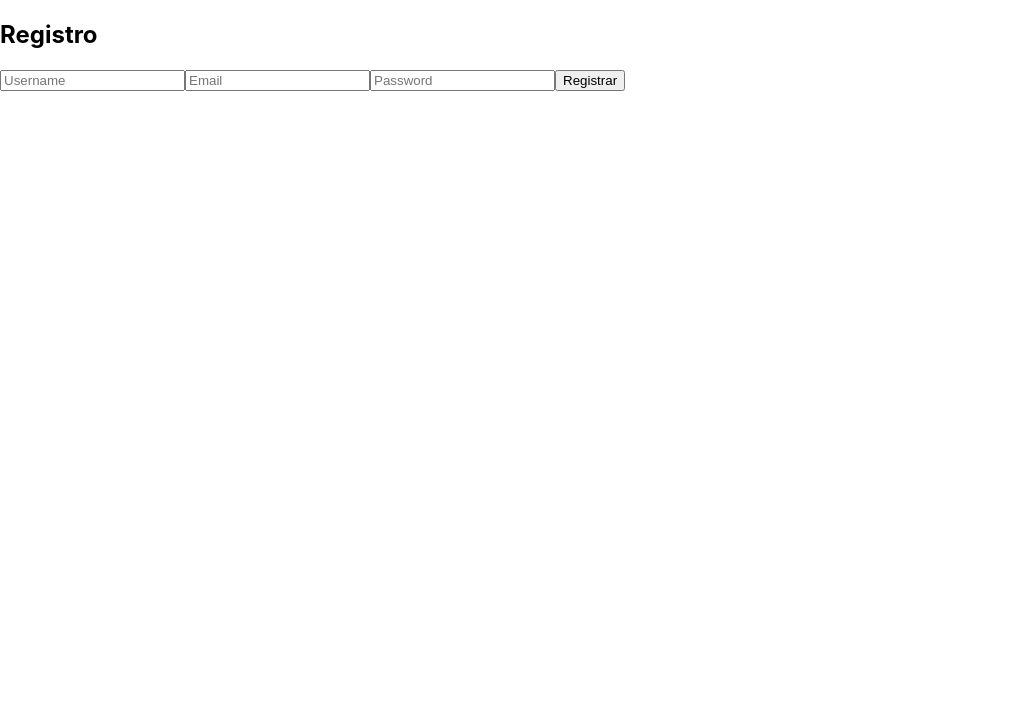
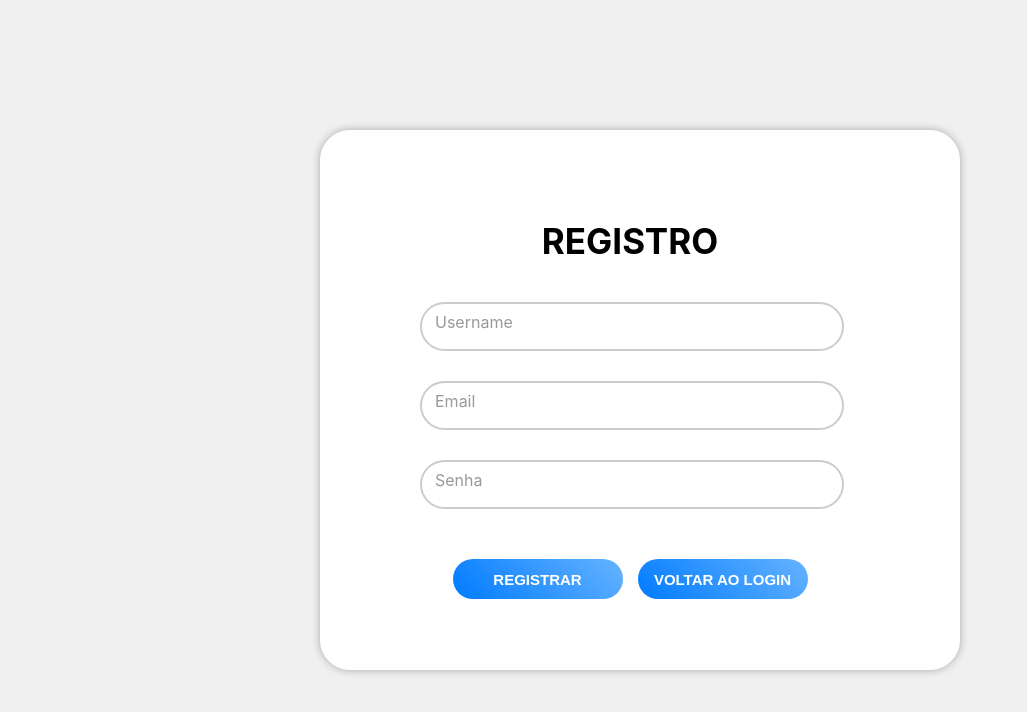
Before and after one commit to rcknathan/form-app, a React (Create React App) app in the folder form-app-frontend/: page /register in a window 1280 px wide. Shown: the top 712 px of the page, without its empty margins (0-1027 px from the left). Built offline with nearby package versions, Linux system fonts and the light colour scheme.

Commit message:
Updates
PasswordStrength
Register Style

```diff
--- a/form-app-frontend/src/components/Login.js
+++ b/form-app-frontend/src/components/Login.js
@@ -3,6 +3,7 @@ import axios from 'axios';
 import { useNavigate } from 'react-router-dom';
 import loginImage from '../images/login-img.png';
 
+import '../styles/General.css';
 import '../styles/Login.css';
 
 function Login() {
@@ -27,7 +28,7 @@ function Login() {
     };
 
     return (
-        <div class="main-login">
+        <div class="main">
             <div class="table-login">
                 <div className="image-section">
                     <img src={loginImage} alt="Login" className="login-image" />
@@ -43,7 +44,7 @@ function Login() {
                                     onChange={(e) => setEmail(e.target.value)}
                                     required
                                 />
-                                <label for="username">Email</label>
+                                <label for="email">Email</label>
                             </div>
                             <div class="input-container">
                                 <input
@@ -53,7 +54,7 @@ function Login() {
                                     onChange={(e) => setPassword(e.target.value)}
                                     required
                                 />
-                                <label for="username">Senha</label>
+                                <label for="password">Senha</label>
                             </div>
                             <div class="button-section">
                                 <button type="submit">ENTRAR</button>
--- /dev/null
+++ b/form-app-frontend/src/components/PasswordStrengthChecker.js
@@ -0,0 +1,73 @@
+import React, { useState, useEffect } from 'react';
+import '../styles/PasswordStrengthChecker.css';
+
+const PasswordStrengthChecker = ({ password, setPassword, setPasswordStrength }) => {
+    const [passwordStrength, setLocalPasswordStrength] = useState(0);
+    const [showStrength, setShowStrength] = useState(false);
+
+    const getPasswordStrength = (password) => {
+        let strength = 0;
+        if (password.length > 5) strength++;
+        if (password.length > 8) strength++;
+        if (/[A-Z]/.test(password)) strength++;
+        if (/[a-z]/.test(password)) strength++;
+        if (/\d/.test(password)) strength++;
+        if (/[\W]/.test(password)) strength++;
+        return strength;
+    };
+
+    const getStrengthLabel = (strength) => {
+        switch (strength) {
+            case 0:
+            case 1:
+                return 'Fraca';
+            case 2:
+            case 3:
+                return 'Leve';
+            case 4:
+            case 5:
+                return 'Forte';
+            case 6:
+                return 'Ideal';
+            default:
+                return '';
+        }
+    };
+
+    const handlePasswordChange = (e) => {
+        const newPassword = e.target.value;
+        setPassword(newPassword);
+        const newStrength = getPasswordStrength(newPassword);
+        setLocalPasswordStrength(newStrength);
+        setPasswordStrength(newStrength);
+        setShowStrength(newPassword.length > 0); // Mostra o indicador apenas se houver algo no input
+    };
+
+    useEffect(() => {
+        setPasswordStrength(passwordStrength);
+    }, [passwordStrength, setPasswordStrength]);
+
+    return (
+        <div className="password-container">
+            <div className="input-container">
+                <input
+                    type="password"
+                    value={password}
+                    onChange={handlePasswordChange}
+                    onFocus={() => setShowStrength(password.length > 0)} // Garante que o indicador apareça ao focar no campo se a senha tiver valor
+                    required
+                    placeholder=""
+                />
+                <label htmlFor="password">Senha</label>
+            </div>
+            <div className="password-p">
+                {/* Sempre exibe o p, mas o texto só aparece se a senha tiver algum valor */}
+                <p className={`password-strength ${getStrengthLabel(passwordStrength).toLowerCase()}`}>
+                    {password.length > 0 ? getStrengthLabel(passwordStrength) : ''}
+                </p>
+            </div>
+        </div>
+    );
+};
+
+export default PasswordStrengthChecker;
--- a/form-app-frontend/src/components/Register.js
+++ b/form-app-frontend/src/components/Register.js
@@ -1,15 +1,29 @@
 import React, { useState } from 'react';
 import axios from 'axios';
 import { useNavigate } from 'react-router-dom';
+import PasswordStrengthChecker from './PasswordStrengthChecker';
+
+import '../styles/General.css';
+import '../styles/Register.css';
 
 function Register() {
     const [username, setUsername] = useState('');
     const [email, setEmail] = useState('');
     const [password, setPassword] = useState('');
+    const [passwordStrength, setPasswordStrength] = useState(0); // Novo estado para guardar a força da senha
     const navigate = useNavigate();
+
+    // Função para verificar se a senha é forte o suficiente
+    const isPasswordStrongEnough = () => passwordStrength >= 4; // 4 = forte ou muito forte
 
     const handleSubmit = async (e) => {
         e.preventDefault();
+
+        if (!isPasswordStrongEnough()) {
+            alert('A senha deve ser forte ou muito forte.');
+            return; // Não permite o envio se a senha não for forte o suficiente
+        }
+
         try {
             await axios.post('http://localhost:4000/register', { username, email, password });
             alert('Registro bem-sucedido!');
@@ -20,33 +34,50 @@ function Register() {
         }
     };
 
+    const goToLogin = () => {
+        navigate('/login');
+    };
+
     return (
-        <div>
-            <h2>Registro</h2>
+        <div className="main">
+            <div className="table-register">
+                <div className="text-section">
+                    <h2>REGISTRO</h2>
                         <form onSubmit={handleSubmit}>
+                            <div class="inputs-register">
+                                <div className="input-container">
                                     <input
                                         type="text"
-                    placeholder="Username"
                                         value={username}
+                                        placeholder=""
                                         onChange={(e) => setUsername(e.target.value)}
                                         required
                                     />
+                                    <label htmlFor="username">Username</label>
+                                </div>
+                                <div className="input-container">
                                     <input
                                         type="email"
-                    placeholder="Email"
                                         value={email}
+                                        placeholder=""
                                         onChange={(e) => setEmail(e.target.value)}
                                         required
                                     />
-                <input
-                    type="password"
-                    placeholder="Password"
-                    value={password}
-                    onChange={(e) => setPassword(e.target.value)}
-                    required
+                                    <label htmlFor="email">Email</label>
+                                </div>
+                                <PasswordStrengthChecker
+                                    password={password}
+                                    setPassword={setPassword}
+                                    setPasswordStrength={setPasswordStrength}
                                 />
-                <button type="submit">Registrar</button>
+                            </div>
+                        <div className="button-section">
+                            <button type="submit">REGISTRAR</button>
+                            <button onClick={goToLogin}>VOLTAR AO LOGIN</button>
+                        </div>
                     </form>
+                </div>
+            </div>
         </div>
     );
 }
--- /dev/null
+++ b/form-app-frontend/src/styles/General.css
@@ -0,0 +1,112 @@
+.main {
+    display: flex;
+    justify-content: center;
+    align-items: center;
+    height: 100vh;
+    background-color: #f0f0f0;
+}
+
+.input-container {
+    position: relative;
+    margin-bottom: 20px;
+}
+
+.text-section {
+    display: flex;
+    flex-direction: column;
+    margin-right: 20px;
+}
+
+.text-section h2 {
+    margin-bottom: 10px;
+    text-align: center;
+    font-size: 35px;
+    margin-bottom: 40px;
+}
+
+.text-section form {
+    display: flex;
+    flex-direction: column;
+}
+
+.text-section input {
+    margin-bottom: 10px;
+    padding: 10px;
+    width: 400px;
+    border-radius: 40px;
+    height: 25px;
+    font-size: 15px;
+    border: 2px solid #ccc;
+}
+
+.text-section input:focus {
+    border-color: #007bff;
+    outline: none;
+}
+
+input.invalid-on-submit {
+    border-color: red;
+}
+
+input.invalid-on-submit + label {
+    color: red;
+}
+
+.button-section {
+    display: flex;
+    flex-direction: row;
+    align-items: center;
+    justify-content: center;
+    margin-top: 20px;
+}
+
+.button-section button {
+    width: 170px;
+    height: 40px;
+    margin-bottom: 10px;
+    padding: 10px;
+    cursor: pointer;
+    border: none;
+    border-radius: 30px;
+    background: linear-gradient(45deg, #007bff, #66b3ff);
+    color: white;
+    margin-right: 15px;
+    font-size: 15px;
+    font-weight: bold;
+    transition: transform 0.3s ease, background 0.5s ease;
+}
+
+.button-section button:last-child {
+    margin-right: 0;
+}
+
+.button-section button:hover {
+    transform: scale(1.1);
+    background: linear-gradient(45deg, #0056b3, #3399ff);
+}
+
+.image-section {
+    align-items: center;
+    justify-content: center;
+}
+
+label {
+    position: absolute;
+    top: 10px; /* Ajuste conforme necessário */
+    left: 10px; /* Ajuste conforme necessário */
+    font-size: 16px;
+    color: #999;
+    pointer-events: none;
+    transition: all 0.3s ease;
+    background: white; /* Fundo transparente para o label */
+    padding: 0 5px; /* Ajusta o espaço ao redor do texto */
+    margin: 0; /* Remove qualquer margem adicional */
+}
+
+input:focus + label,
+input:not(:placeholder-shown) + label {
+    top: -10px; /* Move o label para cima */
+    left: 10px; /* Alinha o label com o input */
+    font-size: 12px; /* Reduz o tamanho da fonte do label */
+    color: #007bff; /* Altera a cor do label quando o input é focado ou contém texto */
+}
--- /dev/null
+++ b/form-app-frontend/src/styles/PasswordStrengthChecker.css
@@ -0,0 +1,32 @@
+.password-container {
+    display: flex;
+    align-items: center;
+    justify-content: center;
+    gap: 10px;
+    width: 470px;
+}
+
+.password-p {
+    display: flex;
+    align-items: center;
+    justify-content: flex-start;
+    width: 85px;
+    height: 20px;
+    margin-bottom: 33px;
+}
+
+.password-strength.fraca {
+    color: red;
+}
+
+.password-strength.leve {
+    color: orange;
+}
+
+.password-strength.forte {
+    color: green;
+}
+
+.password-strength.ideal {
+    color: blue;
+}
--- /dev/null
+++ b/form-app-frontend/src/styles/Register.css
@@ -0,0 +1,28 @@
+@keyframes slideUpFadeIn {
+    0% {
+        transform: translateY(20px); /* Começa 20px abaixo da posição original */
+        opacity: 0; /* Começa invisível */
+    }
+    100% {
+        transform: translateY(0); /* Termina na posição original */
+        opacity: 1; /* Torna-se totalmente visível */
+    }
+}
+
+.table-register {
+    display: flex;
+    flex-direction: column;
+    justify-content: center;
+    align-items: center;
+    padding: 20px;
+    width: 600px;
+    height: 500px;
+    border-radius: 30px;
+    box-shadow: 0 0 8px rgba(0, 0, 0, 0.3);
+    background-color: white;
+    animation: slideUpFadeIn 0.8s ease-out;
+}
+
+.inputs-register {
+    margin-left: 50px;
+}
```
Also changed, not shown: form-app-frontend/src/styles/Login.css (+10 -103 lines), 1 other file (tests, documents, lock files or other folders). Lines whose indentation alone changed are shown as unchanged.
